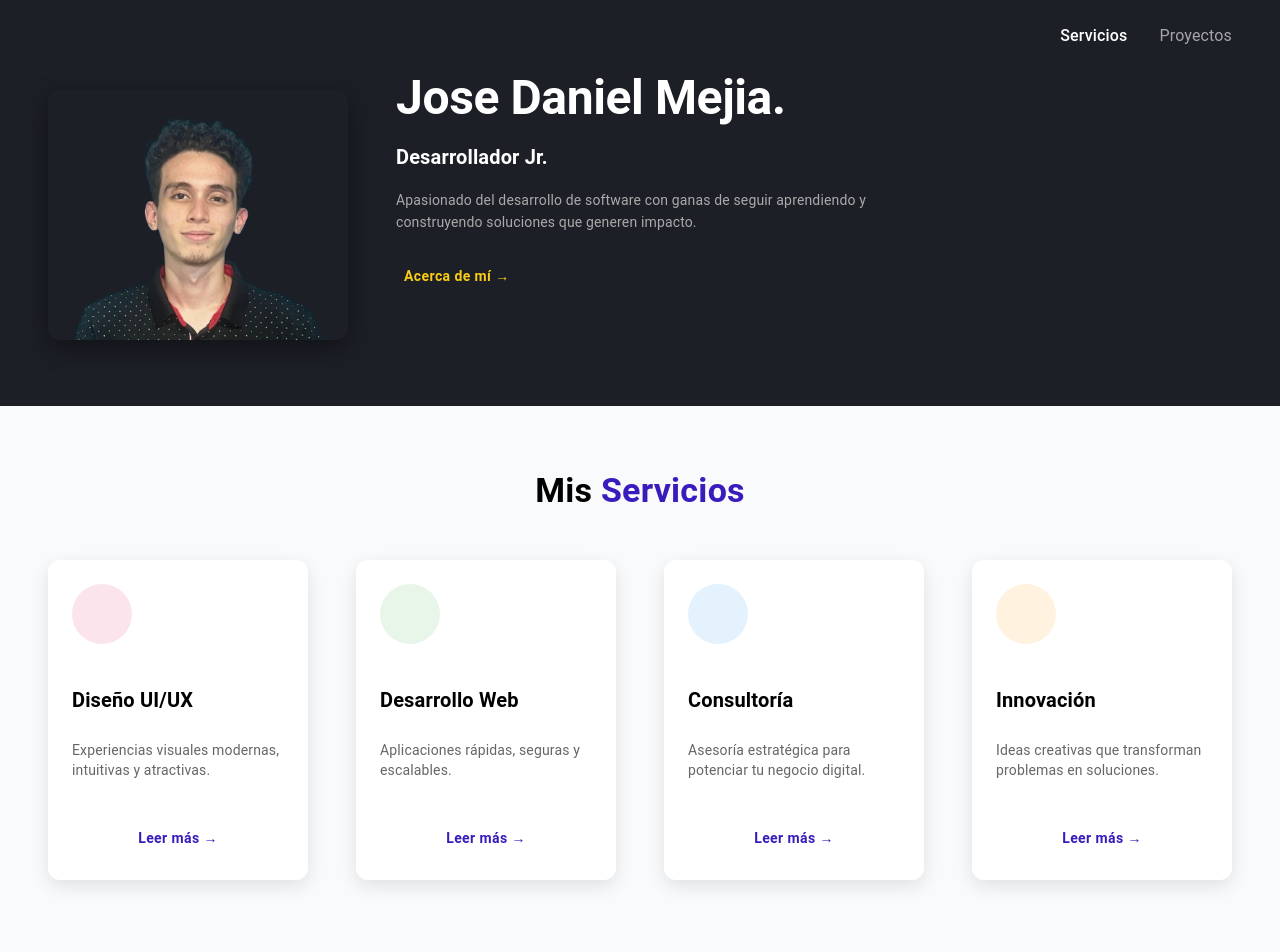
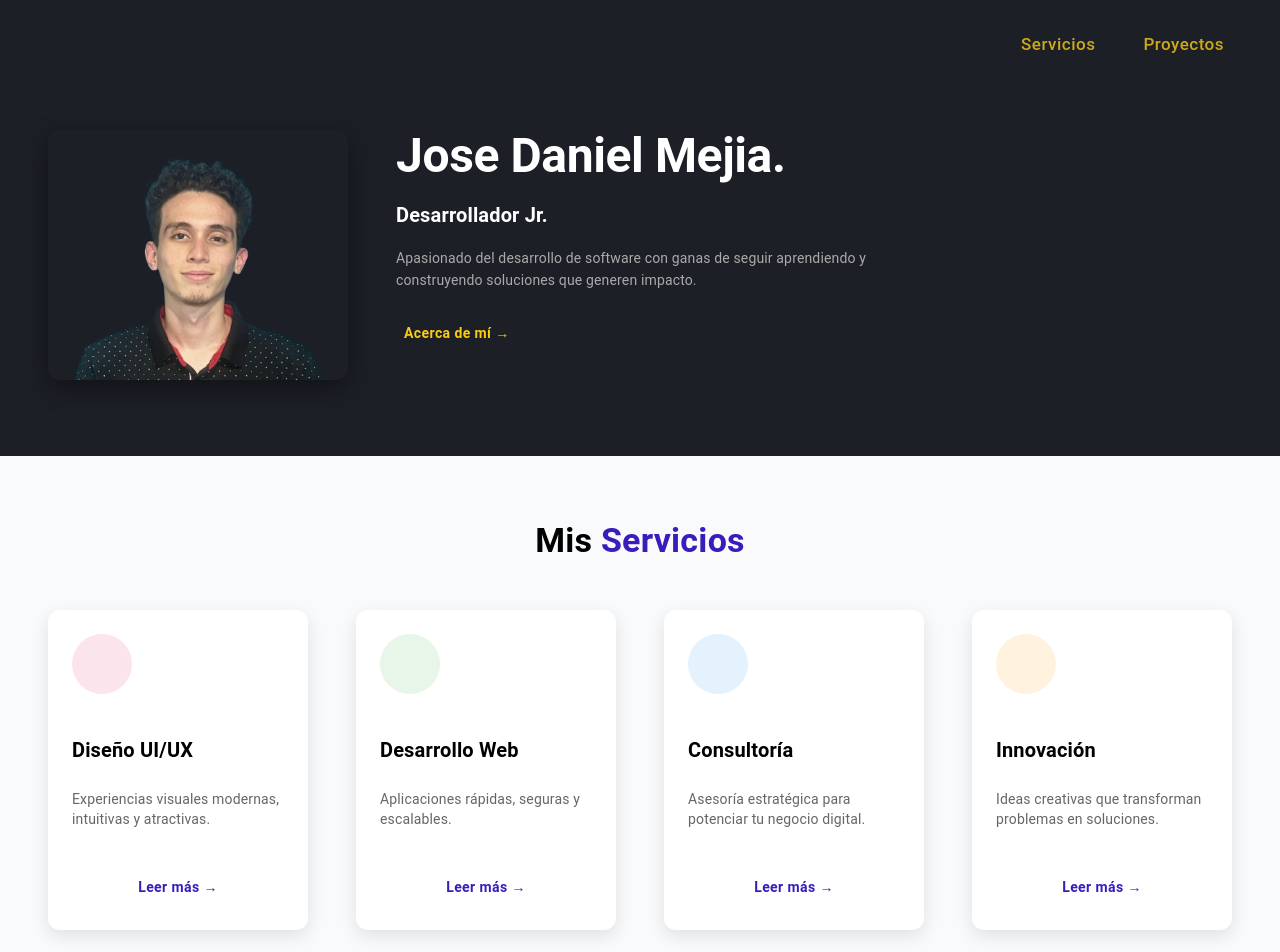
Before and after one commit to jdmc-unah/Portfolio, a React (Vite) app: page / in a window 1280 px wide. Shown: the top 952 px of the page. Built offline with nearby package versions, Linux system fonts and the light colour scheme; some icons are missing.

Commit message:
link con animacion para navegar por la pagina y detalles header

```diff
--- a/package.json
+++ b/package.json
@@ -16,7 +16,8 @@
     "@mui/material": "^7.3.1",
     "framer-motion": "^12.23.15",
     "react": "^19.1.1",
-    "react-dom": "^19.1.1"
+    "react-dom": "^19.1.1",
+    "react-router-dom": "^7.9.1"
   },
   "devDependencies": {
     "@eslint/js": "^9.33.0",
--- a/src/App.jsx
+++ b/src/App.jsx
@@ -13,9 +13,10 @@ function App() {
     <>
         <div>
           <Header  />
-          <Services/>
-          <About />
-          <Projects />
+          <section id='services' ><Services/></section>
+          <section id='about' ><About /></section>
+          <section id='projects'><Projects /></section>
+
           <footer style={{height:50, backgroundColor:window.primary, color: window.custom.white, display:'flex',
             justifyContent:'center', alignItems:'center'  }  } > 2025 </footer>
         </div>
--- a/src/components/Header.jsx
+++ b/src/components/Header.jsx
@@ -4,8 +4,24 @@ import profPic from '../assets/profpic.png'
 import { Box, Stack, IconButton, Typography, Button } from "@mui/material";
 import GitHubIcon from "@mui/icons-material/GitHub";
 import LinkedInIcon from "@mui/icons-material/LinkedIn";
+import { menuitem } from 'framer-motion/client';
 
 const Header = () => {
+
+
+  const handleScroll = (id) => {
+    const element = document.getElementById(id);
+    if (element) {
+      element.scrollIntoView({ behavior: 'smooth' });
+    }
+  };
+
+  const menuItems = [
+    {label: "Servicios", id: "services"},
+    {label: "Proyectos", id: "projects"}
+
+  ]
+
   return (
     <header
       style={{
@@ -22,15 +38,25 @@ const Header = () => {
         px={{ xs: 2, md: 6 }}
         py={3}
       >
-        <Typography variant="body1" sx={{ cursor: "pointer", fontWeight: 500 }}>
-          Servicios
-        </Typography>
-        <Typography
-          variant="body1"
-          sx={{ cursor: "pointer", opacity: 0.6 }}
-        >
-          Proyectos
-        </Typography>
+        {menuItems.map( (i)=>(
+          <Button
+            key={i.id}
+            onClick={()=> handleScroll(i.id)}
+            variant="text"
+            sx={{
+              fontSize: 17,
+              color: "#facc15",
+              fontWeight: 500,
+              opacity: 0.8,
+              textTransform: "none",
+              "&:hover": {  opacity: 1, },
+            }}
+          >
+            {i.label}
+          </Button>
+        ) )}
+
+
 
       </Box>
 
@@ -38,10 +64,11 @@ const Header = () => {
       <Box
         display="flex"
         flexDirection={{ xs: "column", md: "row" }}
-        alignItems="center"
+        alignItems= {{xs: 'center', sm:'center',  md: 'start', lg: 'start' }}
         justifyContent="space-between"
+
         px={{ xs: 2, md: 6 }}
-        pb={6}
+        py={5}
       >
         {/* FOTO como fondo en móvil */}
         <Box
@@ -101,6 +128,7 @@ const Header = () => {
           </Typography>
 
           <Button
+            onClick={()=> {handleScroll('about')}}
             variant="text"
             sx={{
               color: "#facc15",
```
Also changed, not shown: 1 other file (tests, documents, lock files or other folders).
